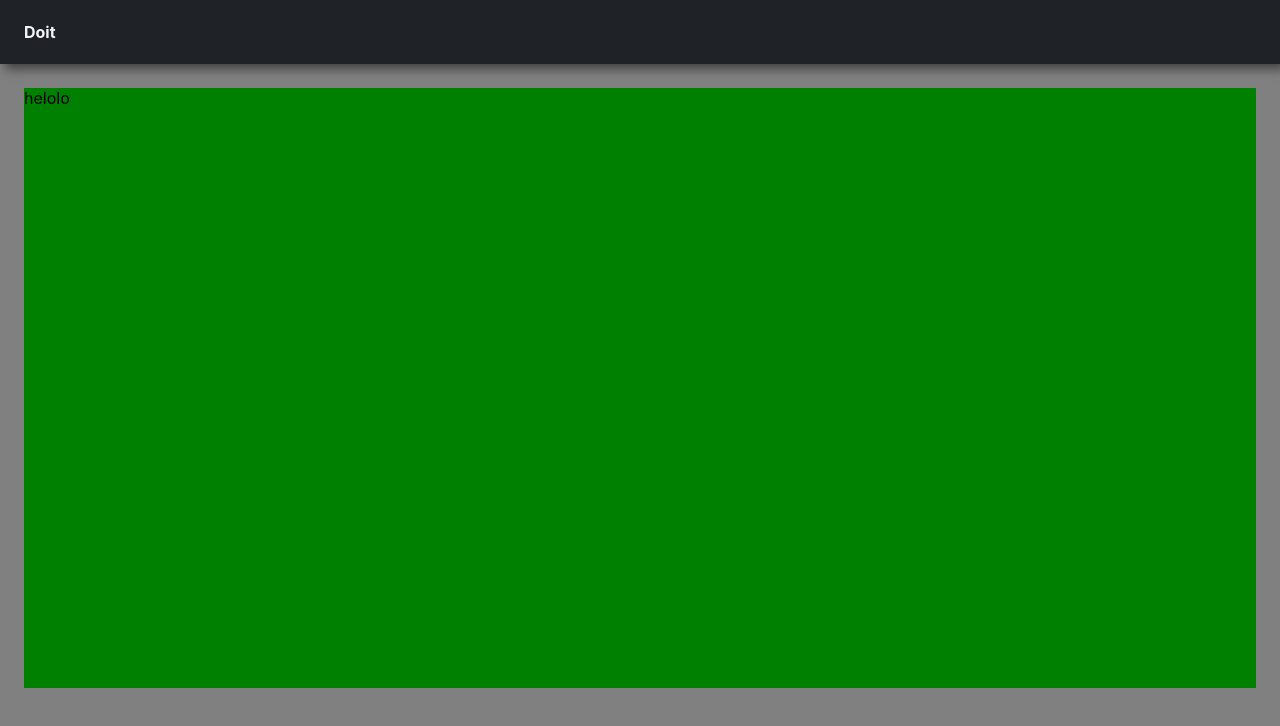
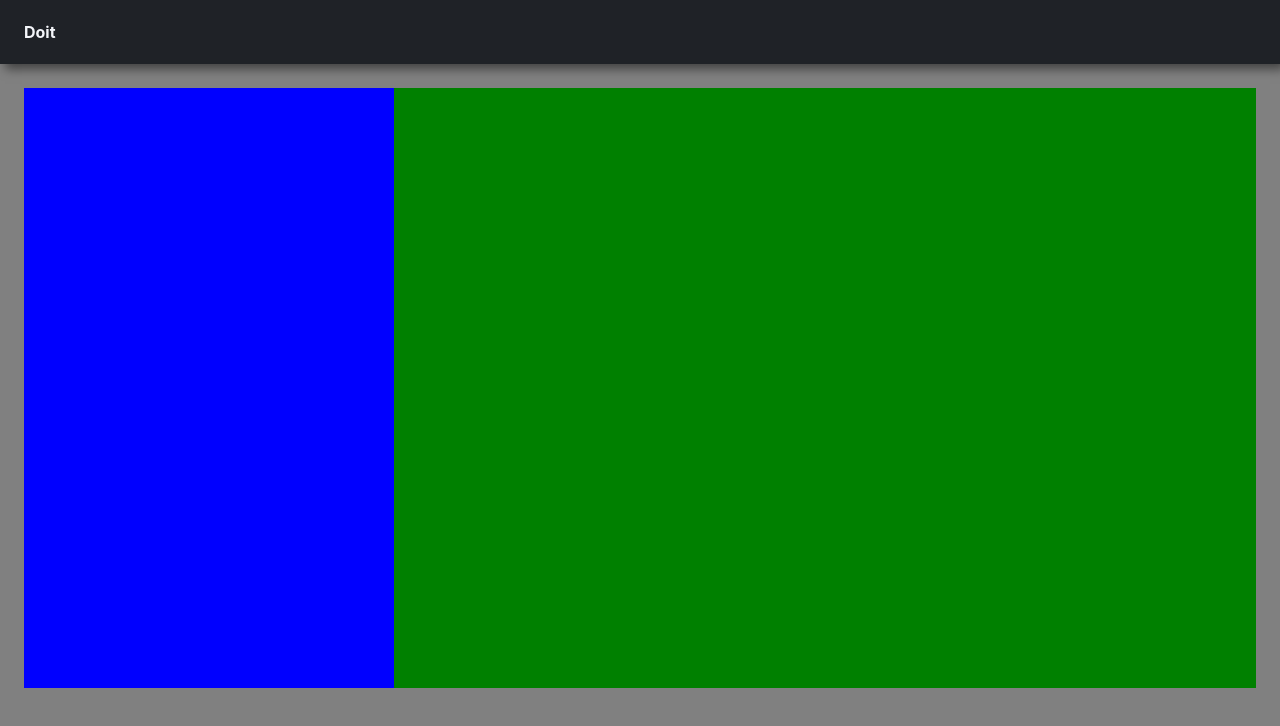
Before and after one commit to elenamkoian/todo, a React (Create React App) app: page / in a window 1280 px wide. Shown: the top 726 px of the page. Built offline with nearby package versions, Linux system fonts and the light colour scheme.

Commit message:
[add] TaskList

```diff
--- a/src/components/page-content/page-content.js
+++ b/src/components/page-content/page-content.js
@@ -1,9 +1,10 @@
 import './page-content.scss'
+import { TaskList } from '../task-list/task-list';
 
 export const PageContent = () => {
   return (
     <div className="PageContent">
-      helolo
+      <TaskList />
     </div>
   )
 }
--- /dev/null
+++ b/src/components/task-list/task-list.js
@@ -0,0 +1,9 @@
+import './task-list.scss'
+
+export const TaskList = () => {
+  return (
+    <div className="TaskList">
+
+    </div>
+  )
+}
--- /dev/null
+++ b/src/components/task-list/task-list.scss
@@ -0,0 +1,5 @@
+.TaskList {
+  display: flex;
+  background-color: blue;
+  width: 30%;
+}
```
